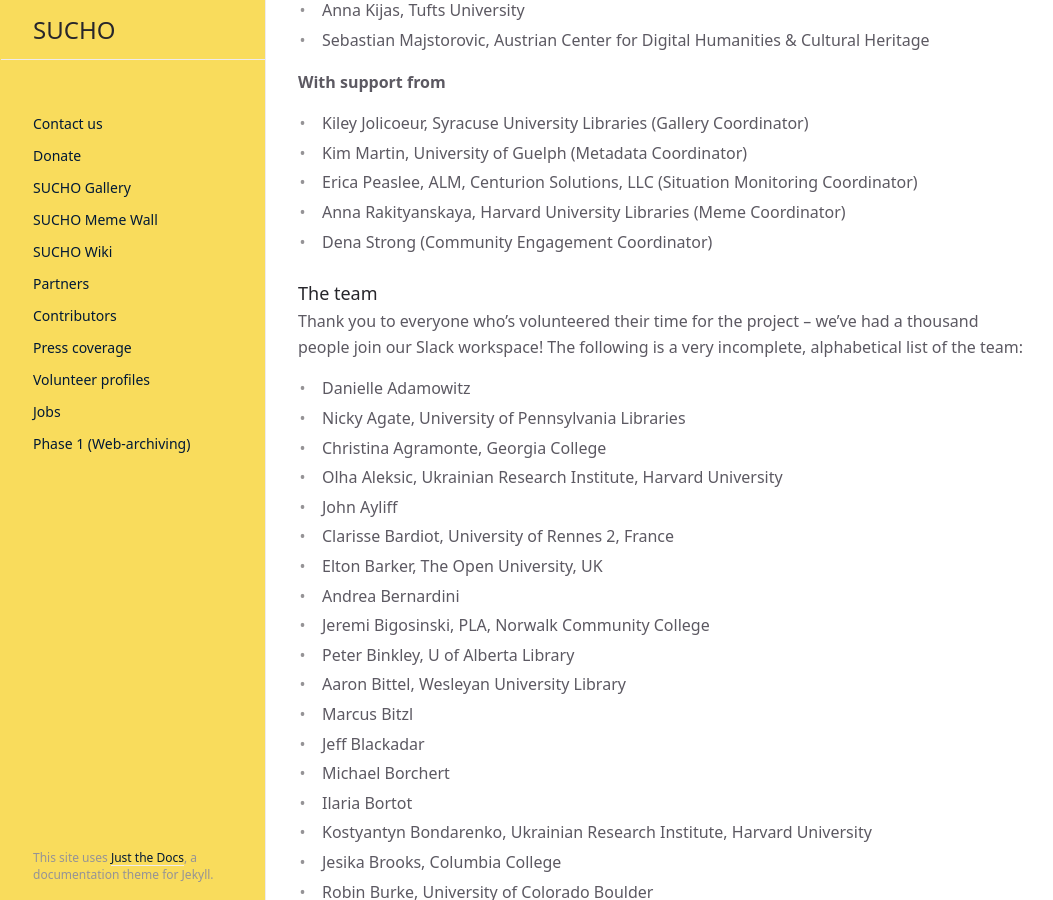
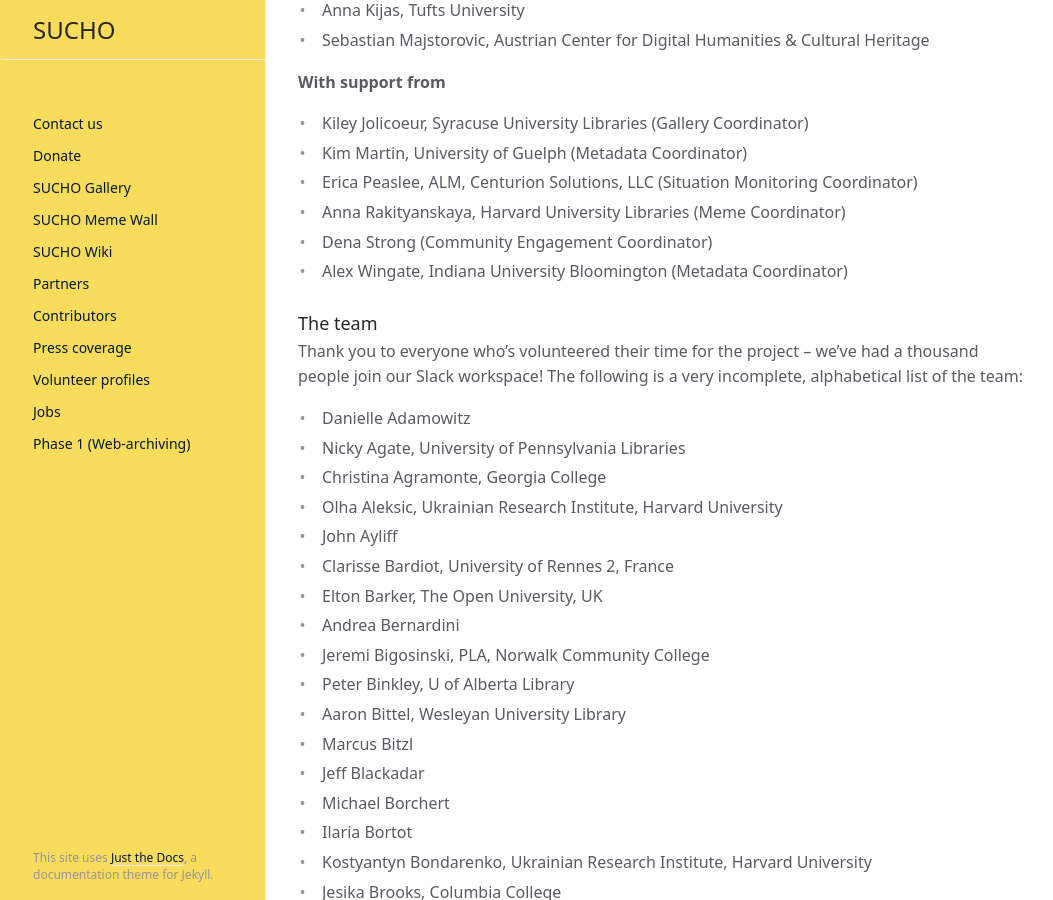
Before and after one commit to sucho-archiving/sucho-archiving.github.io, a Jekyll site: the page built from contributors.md, in a window 1280 px wide and 900 px high, scrolled down 391 px. Shown: the whole window, without its empty margins (106-1159 px from the left). Built offline with Jekyll 4.4.1, drawn with Linux system fonts in a browser that asks for light colours.

Commit message:
Update contributors.md

```diff
--- a/contributors.md
+++ b/contributors.md
@@ -25,6 +25,7 @@
 - Erica Peaslee, ALM, Centurion Solutions, LLC (Situation Monitoring Coordinator)
 - Anna Rakityanskaya, Harvard University Libraries (Meme Coordinator)
 - Dena Strong (Community Engagement Coordinator)
+- Alex Wingate, Indiana University Bloomington (Metadata Coordinator)
 
 
 ### The team
```
